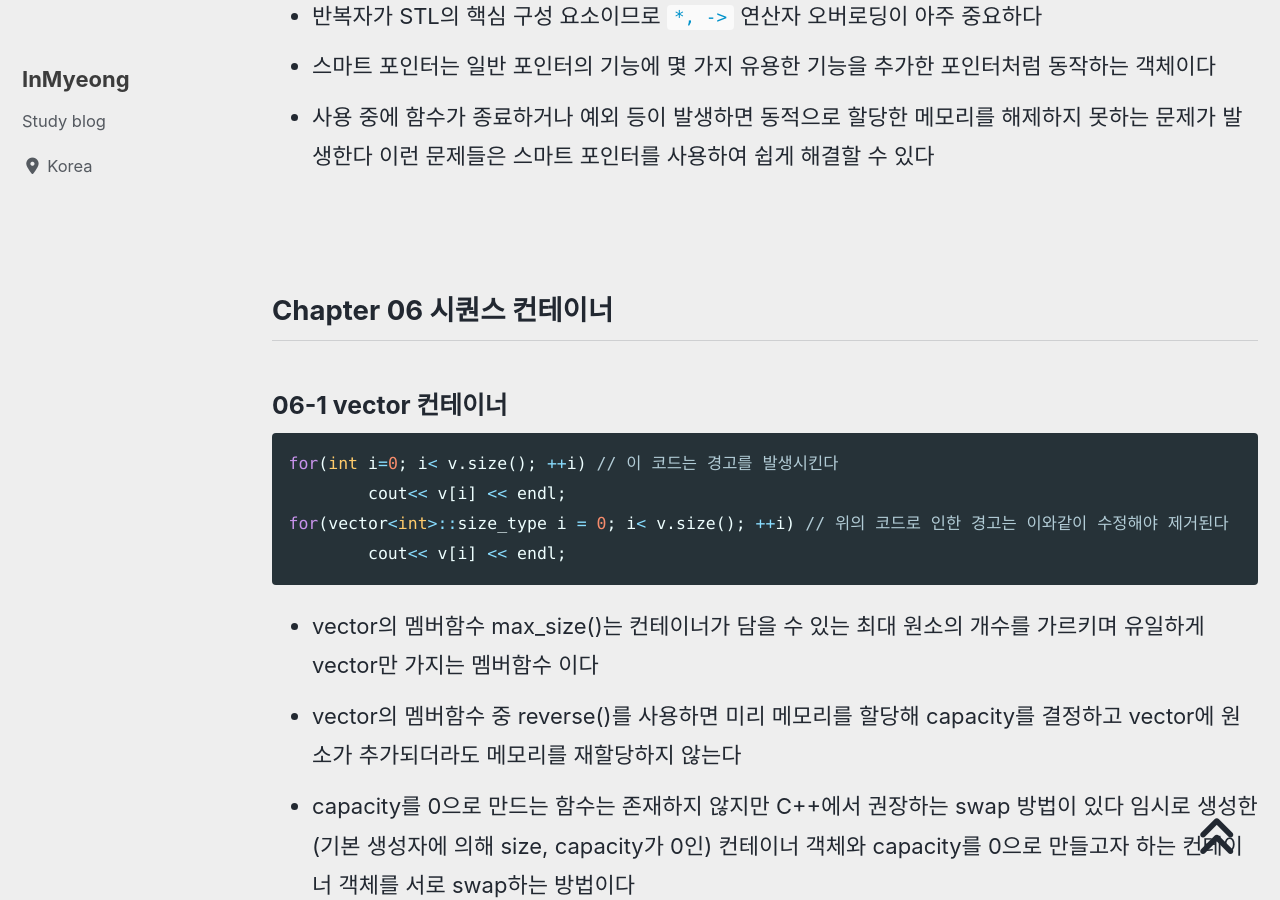
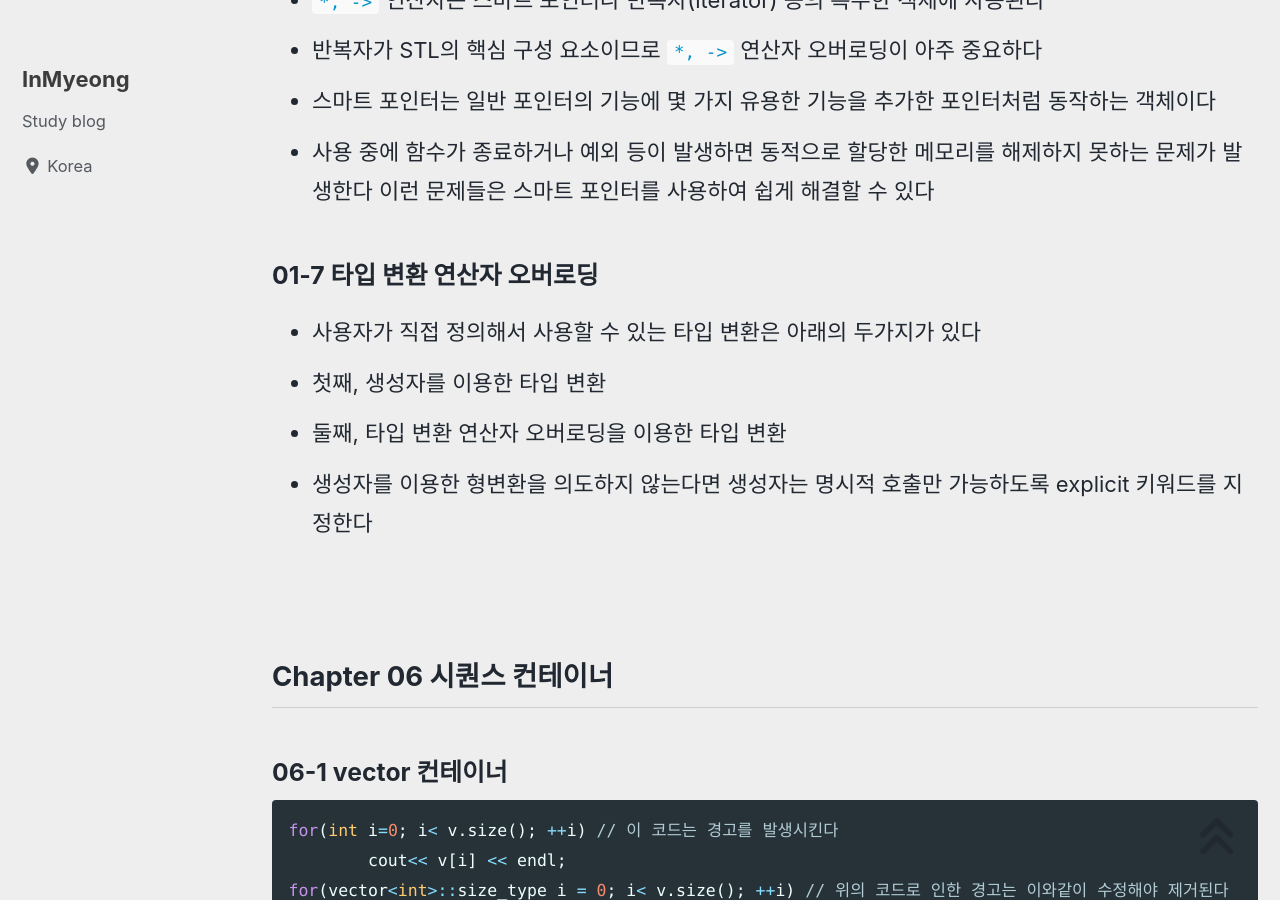
Before and after one commit to devMyeong/devMyeong.github.io, a Jekyll site: the page built from _posts/stl/2021-08-12-cpp-stl.md, in a window 1280 px wide and 900 px high, scrolled down 2565 px. Built offline with Jekyll 4.4.1, drawn with Linux system fonts in a browser that asks for light colours; cached includes are drawn as plain includes; nearby versions of some CDN libraries; some web fonts are replaced; comment, search, counter and statistics services are not loaded.

Commit message:
update stl chapter 01-7

```diff
--- a/_posts/stl/2021-08-12-cpp-stl.md
+++ b/_posts/stl/2021-08-12-cpp-stl.md
@@ -46,6 +46,12 @@ last_modified_at: 2021-08-24
 - 반복자가 STL의 핵심 구성 요소이므로 `*, ->` 연산자 오버로딩이 아주 중요하다
 - 스마트 포인터는 일반 포인터의 기능에 몇 가지 유용한 기능을 추가한 포인터처럼 동작하는 객체이다
 - 사용 중에 함수가 종료하거나 예외 등이 발생하면 동적으로 할당한 메모리를 해제하지 못하는 문제가 발생한다 이런 문제들은 스마트 포인터를 사용하여 쉽게 해결할 수 있다
+
+### 01-7 타입 변환 연산자 오버로딩
+- 사용자가 직접 정의해서 사용할 수 있는 타입 변환은 아래의 두가지가 있다
+- 첫째, 생성자를 이용한 타입 변환
+- 둘째, 타입 변환 연산자 오버로딩을 이용한 타입 변환
+- 생성자를 이용한 형변환을 의도하지 않는다면 생성자는 명시적 호출만 가능하도록 explicit 키워드를 지정한다
 
 <br>
 
```
